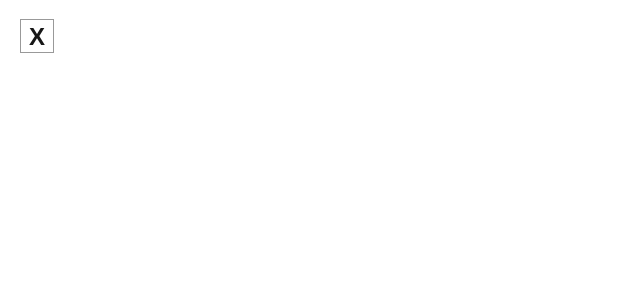
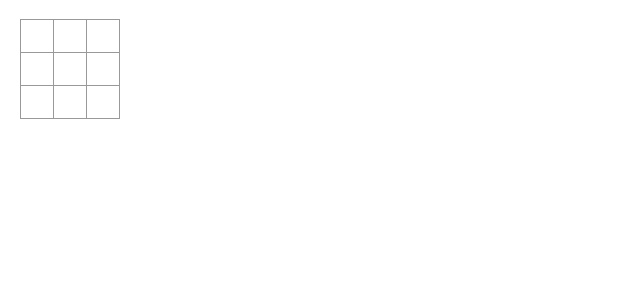
Before and after one commit to calltri/tic-tac-toe-react, a Next.js app: page / in a window 1280 px wide. Shown: the top 300 px of the page, without its empty margins (0-640 px from the left). Built offline with nearby package versions, Linux system fonts and the light colour scheme.

Commit message:
Created 9 squares, function for displaying squares, and functionality for putting Xs in squares

```diff
--- a/app/page.js
+++ b/app/page.js
@@ -1,3 +1,47 @@
-export default function Square() {
-  return <button className="square">X</button>;
+'use client';
+import next from 'next';
+import { useState } from 'react';
+
+
+function Square({ value, onSquareClick }) {
+
+  return (
+    <button
+      className="square"
+      onClick={onSquareClick}
+    >
+      {value}
+    </button>
+
+  );
 }
+
+export default function Board() {
+  const [squares, setSquares] = useState(Array(9).fill(null));
+
+  function handleClick(i) {
+    const nextSquares = squares.slice();
+    nextSquares[i] = "X";
+    setSquares(nextSquares);
+  }
+
+  return (
+    <>
+      <div className="board-row">
+        <Square value={squares[0]} onSquareClick={() => handleClick(0)}/>
+        <Square value={squares[1]} onSquareClick={() => handleClick(1)}/>
+        <Square value={squares[2]} onSquareClick={() => handleClick(2)}/>
+      </div>
+      <div className="board-row">
+        <Square value={squares[3]} onSquareClick={() => handleClick(3)}/>
+        <Square value={squares[4]} onSquareClick={() => handleClick(4)}/>
+        <Square value={squares[5]} onSquareClick={() => handleClick(5)}/>
+      </div>
+      <div className="board-row">
+        <Square value={squares[6]} onSquareClick={() => handleClick(6)}/>
+        <Square value={squares[7]} onSquareClick={() => handleClick(7)}/>
+        <Square value={squares[8]} onSquareClick={() => handleClick(8)}/>
+      </div>
+    </>
+  );
+}
```
